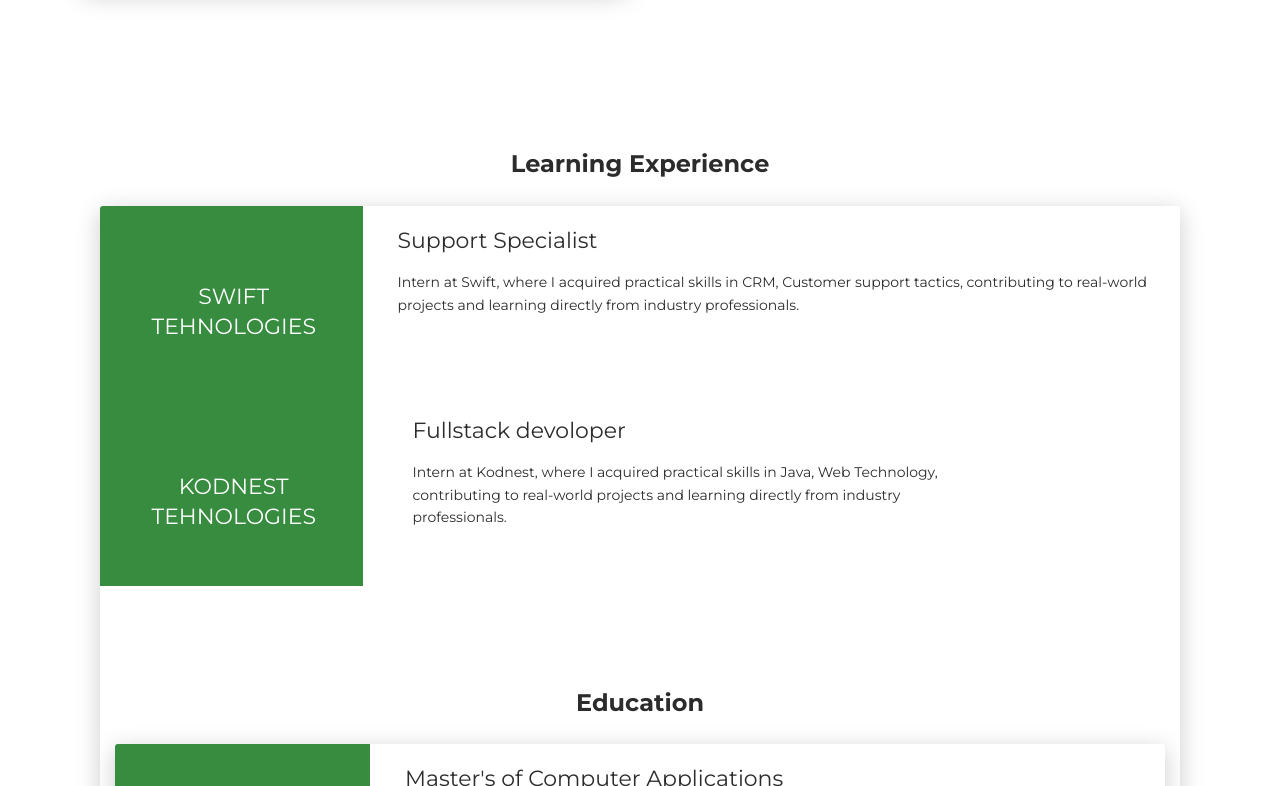
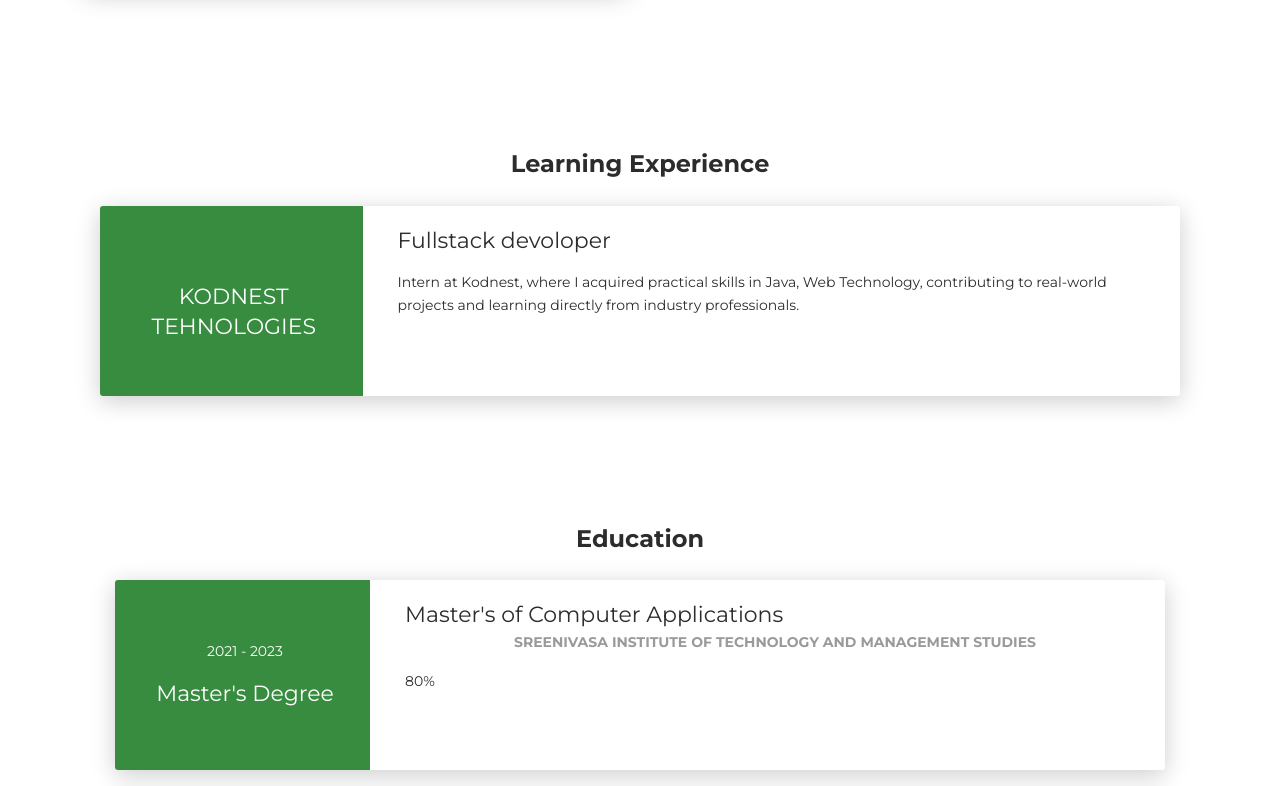
Before and after one commit to rasool149/Portfolio, a plain HTML site: page index.html in a window 1280 px wide. Shown: the part 1933-2719 px from the top of the page. Drawn offline with nearby package versions, Linux system fonts and the light colour scheme.

Commit message:
Initial commit

```diff
--- a/index.html
+++ b/index.html
@@ -76,7 +76,7 @@
             </div>
             <div class="row mt-3">
               <div class="col-sm-4"><strong class="text-uppercase">Email:</strong></div>
-              <div class="col-sm-8">rasoolaspirant7@gmail.com</div>
+              <div class="col-sm-8">rasool14official@gmail.com</div>
             </div>
             <div class="row mt-3">
               <div class="col-sm-4"><strong class="text-uppercase">Phone:</strong></div>
@@ -191,18 +191,9 @@
         <div class="col-md-3 bg-primary" data-aos="fade-right" data-aos-offset="50" data-aos-duration="500">
           <div class="card-body cc-experience-header">
             <p></p>
-            <div class="h5">Swift Tehnologies</div>
-          </div>
-          <div class="card-body cc-experience-header">
-            <p></p>
             <div class="h5">Kodnest Tehnologies</div>
           </div>
         </div>
-        <div class="col-md-9" data-aos="fade-left" data-aos-offset="50" data-aos-duration="500">
-          <div class="card-body">
-            <div class="h5">Support Specialist</div>
-            <p> Intern at Swift, where I acquired practical skills in CRM, Customer support tactics, contributing to real-world projects and learning directly from industry professionals.</p>
-          </div>
         <div class="col-md-9" data-aos="fade-left" data-aos-offset="50" data-aos-duration="500">
           <div class="card-body">
             <div class="h5">Fullstack devoloper</div>
```
